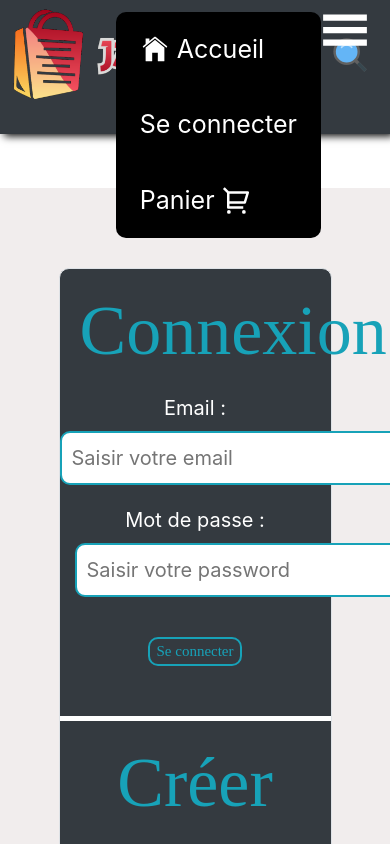
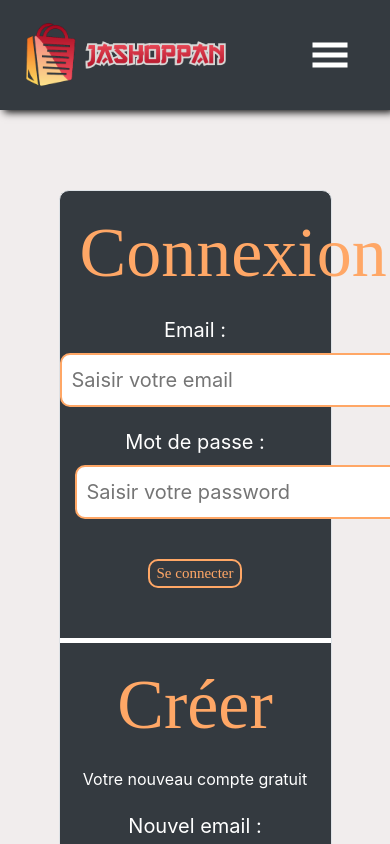
Before and after one commit to Dorya-Dev/JaShopPan-Front, a React (Create React App) app: page /account in a window 390 px wide. Shown: the top 844 px of the page. Built offline with nearby package versions, Linux system fonts and the light colour scheme.

Commit message:
update header - reponsive -color

```diff
--- a/src/App.css
+++ b/src/App.css
@@ -37,7 +37,7 @@
   }
 }
 .main-content {
-  margin-top: 188px;
+  margin-top: 110px;
   padding: 50px 0px;
 }
 
--- a/src/Components/Account/account.css
+++ b/src/Components/Account/account.css
@@ -13,7 +13,7 @@
 @import url(https://fonts.googleapis.com/css?family=Righteous);
 
 h1 {
-  color: #17a2b8;
+  color: #ffa766;
   font-family: "Righteous", serif;
 }
 .hi,
@@ -29,7 +29,7 @@ h1 {
   font-size: 20px;
   border-radius: 10px;
   margin-bottom: 20px;
-  border: solid #17a2b8 2px;
+  border: solid#ffa766 2px;
   padding: 10px;
   width: 500px;
 }
@@ -41,9 +41,9 @@ h1 {
 .button button {
   margin: 20px;
   font-size: 15px;
-  color: #17a2b8;
+  color: #ffa766;
   font-family: "Righteous", serif;
-  border: solid #17a2b8 2px;
+  border: solid#ffa766 2px;
   border-radius: 10px;
   background-color: #343a40;
   margin-bottom: 50px;
--- a/src/Components/Header/Header.js
+++ b/src/Components/Header/Header.js
@@ -9,27 +9,52 @@ import { RiShoppingCart2Line } from "react-icons/ri";
 import { IoIosHome } from "react-icons/io";
 import { Link } from "react-router-dom";
 import { GiHamburgerMenu } from "react-icons/gi";
-import { FcSearch } from "react-icons/fc";
+import { FaSearch } from "react-icons/fa";
 
 function Header() {
   const [displayNav, setDisplayNav] = useState(false);
   const [displaySearch, setDisplaySearch] = useState(false);
 
-  function Navmobil() {
-    setDisplayNav(!displayNav);
-    if (setDisplayNav.style.display === "block") {
-      return <p>ttttttttttttt</p>;
-    } else if (setDisplayNav.style.display === "block") {
-      return <p>ooooooooooooooooooooooooooooooooooooooooooooo</p>;
+  function showMenuMobile() {
+    if (displayNav) {
+      return (
+        <div className="menu-mobile-global">
+          <Nav>
+            <Link className="nav-link" to="/">
+              Accueil
+            </Link>
+            <Nav.Link
+              className="nav-link"
+              onClick={() => {
+                setDisplaySearch(!displaySearch);
+              }}
+            >
+              Rechercher
+            </Nav.Link>
+            {connect()}
+            <Link className="nav-link" to="/cart">
+              Panier
+            </Link>
+          </Nav>
+        </div>
+      );
     }
   }
 
-  function Search() {
-    setDisplaySearch(!displaySearch);
-    if (setDisplaySearch === true) {
-      return console.log("ok");
-    } else if (setDisplaySearch === false) {
-      return console.log("pasok");
+  function showDisplaySearch() {
+    if (displaySearch) {
+      return (
+        <Form inline>
+          <FormControl
+            type="text"
+            placeholder="Rechercher"
+            className="mr-sm-2"
+          />
+          <Button id="btn" variant="outline-info">
+            Rechercher
+          </Button>
+        </Form>
+      );
     }
   }
 
@@ -51,27 +76,40 @@ function Header() {
   }
   return (
     <header className="header">
-      <GiHamburgerMenu onClick={Navmobil} className="menu-navmob" />
-      <div className="Top">
-        <img id="logo" src="./logo.png" alt="logo" height="100" width="300" />
-        <FcSearch className="header-search" onClick={Search} />
-      </div>
-      <div className="Top">
-        <Navbar className="Menu" variant="dark">
+      <GiHamburgerMenu
+        className="menu-mobile"
+        onClick={() => {
+          setDisplayNav(!displayNav);
+        }}
+      />
+      <div className="top">
+        <img id="logo" src="./logo.png" alt="logo" />
+
+        <Navbar id="Menu" variant="dark">
           <Nav>
             <Link className="nav-link" to="/">
               <IoIosHome />
-              <span> </span>
               Accueil
             </Link>
+            <Nav.Link
+              className="nav-link"
+              onClick={() => {
+                setDisplaySearch(!displaySearch);
+              }}
+            >
+              <FaSearch id="search-logo" />
+              Rechercher
+            </Nav.Link>
             {connect()}
             <Link className="nav-link" to="/cart">
-              Panier <span> </span> <RiShoppingCart2Line />
+              <RiShoppingCart2Line />
+              Panier
             </Link>
           </Nav>
         </Navbar>
       </div>
-      {displaySearch}
+      {showMenuMobile()}
+      <div className="search-toogle">{showDisplaySearch()}</div>
     </header>
   );
 }
--- a/src/Components/Header/header.css
+++ b/src/Components/Header/header.css
@@ -1,5 +1,7 @@
 #logo {
-  margin: 5px;
+  margin: 20px;
+  width: auto;
+  height: 70px;
 }
 .header {
   background-color: #343a40;
@@ -9,101 +11,106 @@
   right: 0;
   z-index: 1000;
   box-shadow: 4px 2px 8px rgb(0, 0, 0);
+  height: 110px;
 }
-.Top {
-  display: inline-block;
-  width: 50%;
+
+.nav-link {
+  margin: 0px 5px;
 }
 .navbar-dark .navbar-nav .nav-link {
   color: white !important;
-  font-size: 25px;
+  font-size: 22px;
+  transition: font-size 0.3s linear;
 }
 .navbar-dark .navbar-nav .nav-link:hover {
-  color: #17a2b8;
   font-size: 25px;
-  border: solid 1px #17a2b8;
-  border-radius: 10px;
+  border-bottom: solid 3px#e77b2e;
+  transition: font-size 0.3s linear;
 }
 .form-inline .form-control {
   width: 500px !important;
   text-align: center;
   margin: 10px;
+  border: solid black 2px;
+  border-radius: 10px;
 }
 .form-inline {
   justify-content: center;
   padding: 10px 0px;
-  background-color: #464646;
+  background-color: transparent;
 }
-.Menu {
-  justify-content: right !important;
+#Menu {
+  float: right;
+  top: 20px;
 }
 .navbar-nav svg {
-  font-size: 30px;
+  font-size: 20px;
   vertical-align: sub;
+  position: relative;
+  bottom: 4px;
+  margin-right: 10px;
 }
-.menu-navmob {
+.menu-mobile {
   display: none;
 }
-.header-search {
-  font-size: 40px;
-  margin: 0px 20px;
-  cursor: pointer;
+.menu-mobile-global {
+  display: none;
+}
+.search-toogle {
+  background-color: #303030ef;
 }
 
-@media screen and (min-width: 641px) and (max-width: 900px) {
-  .Top {
-    width: 100%;
+#btn {
+  color: white;
+  border: transparent solid 1px;
+  background-color: transparent;
+}
+#btn:hover {
+  border-bottom: solid 1px#ffa766 !important;
+}
+
+@media screen and (max-width: 840px) {
+  .navbar-dark .navbar-nav .nav-link {
+    color: white !important;
+    font-size: 25px;
+    display: none;
   }
-}
-@media screen and (max-width: 640px) {
-  .header-nav-mob {
-    text-align: right;
-    font-size: 50px;
-    color: white;
+  .menu-mobile {
     display: block;
     position: absolute;
     top: 0;
     right: 0;
-    margin-right: 20px;
+    font-size: 40px;
+    color: white;
+    margin-top: 35px;
+    margin-right: 40px;
   }
-  .Top {
-    width: 100%;
+  .nav {
+    flex-direction: column;
+    position: absolute;
+    top: 0;
+    right: 0;
+    background-color: #4c5157;
+    margin-top: 110px;
+    border-left: solid 3px #ffa766;
+    border-radius: 0px;
   }
-  .menu-navmob {
-    display: block;
+  .menu-mobile-global .nav-link {
+    text-decoration: none;
     color: white;
-    font-size: 50px;
-    position: absolute;
-    top: 5px;
-    right: 0px;
-    margin-right: 20px;
+    padding: 20px 40px;
+    font-size: 20px;
   }
-  .menu-navmob:hover {
-    cursor: pointer;
+  .menu-mobile-global .nav-link:hover {
+    text-decoration: none;
+    color: #ffa766;
   }
-  .navbar-dark .navbar-nav .nav-link {
-    color: white !important;
-    font-size: 25px;
-    display: inline-block;
-    margin: 10px 15px;
-    border: solid 1px transparent;
-  }
-  .navbar-dark .navbar-nav .nav-link:hover {
-    color: #17a2b8;
-    font-size: 25px;
-    border: solid 1px #17a2b8;
-    border-radius: 10px;
-    margin: 10px 15px;
-  }
-  .Menu .navbar .navbar-expand .navbar-dark {
+  .menu-mobile-global {
     display: block;
   }
-  .navbar-nav {
-    flex-direction: column !important;
-    background-color: black;
-    position: absolute;
-    margin: 10px 10px;
-    border-radius: 10px;
-    margin-right: 53px;
+  #logo {
+    margin: 20px;
+    width: auto;
+    height: 70px;
   }
 }
--- a/src/Components/Moncompte/moncompte.css
+++ b/src/Components/Moncompte/moncompte.css
@@ -23,20 +23,20 @@
   margin-right: 30px;
   padding: 4px;
   background-color: #343a40;
-  border: solid #17a2b8 2px;
+  border: solid#ffa766 2px;
   border-radius: 10px;
   position: relative;
   z-index: 1;
 }
 .moncompte-body button:hover {
   font-size: 20px;
-  color: #17a2b8;
+  color: #ffa766;
   float: right;
   margin-top: 30px;
   margin-right: 30px;
   border-radius: 10px;
   padding: 4px;
-  border: solid #17a2b8 2px;
+  border: solid#ffa766 2px;
   background-color: #343a40;
   position: relative;
   z-index: 1;
@@ -58,7 +58,7 @@ label:hover {
   cursor: pointer;
 }
 .title-moncompte {
-  color: #17a2b8;
+  color: #ffa766;
   font-family: "Righteous", serif;
   margin: 20px;
   margin-bottom: 50px;
```
